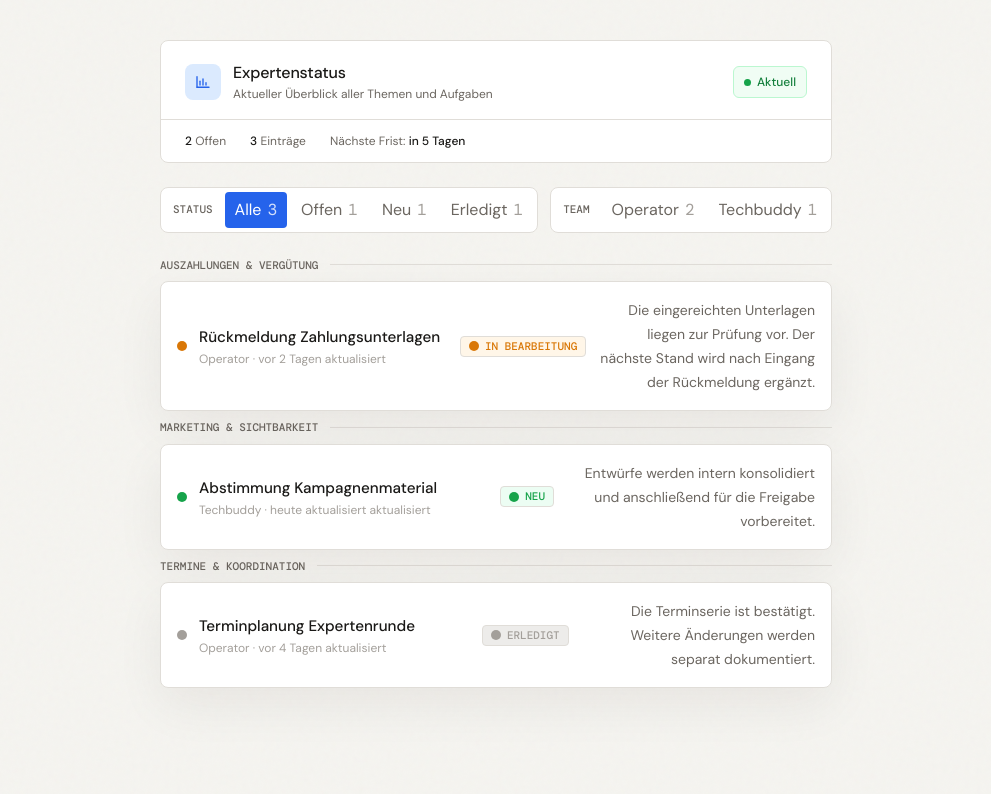
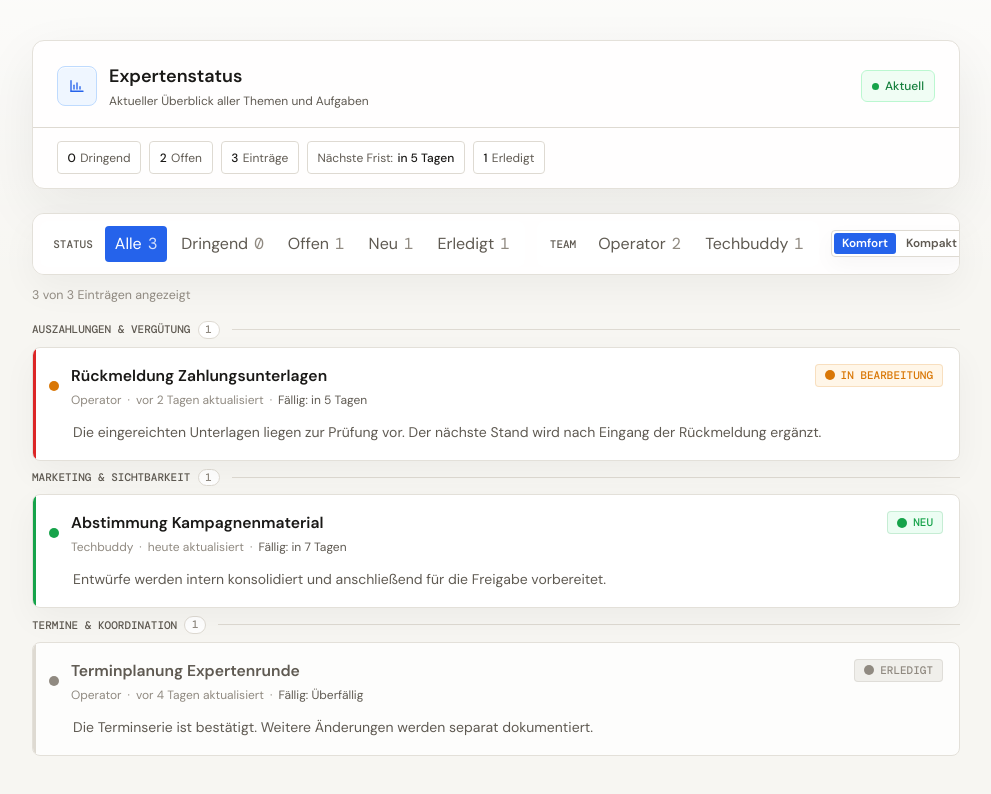
Before and after one commit to zeroedge-code/exp-status, a React (Vite) app: page / in a window 1280 px wide. Shown: the top 794 px of the page, without its empty margins (144-1135 px from the left). Built offline with nearby package versions, Linux system fonts and the light colour scheme.

Commit message:
Modernize status page layout

```diff
--- a/src/components/SkeletonRow.jsx
+++ b/src/components/SkeletonRow.jsx
@@ -1,7 +1,7 @@
 export function SkeletonRow({ delay = 0 }) {
   return (
     <div
-      className="card row-enter flex min-h-[76px] items-center gap-4 px-4 py-4"
+      className="card skeleton-row row-enter flex min-h-[86px] items-center gap-4 px-4 py-4"
       style={{ animationDelay: `${delay}ms` }}
       aria-hidden="true"
     >
@@ -9,6 +9,7 @@ export function SkeletonRow({ delay = 0 }) {
       <div className="min-w-0 flex-1">
         <div className="skeleton h-4 w-40 max-w-full rounded" />
         <div className="skeleton mt-3 h-3 w-56 max-w-full rounded" />
+        <div className="skeleton mt-3 h-3 w-full max-w-[32rem] rounded" />
       </div>
       <div className="skeleton hidden h-6 w-24 rounded sm:block" />
     </div>
--- a/src/components/StatusBadge.jsx
+++ b/src/components/StatusBadge.jsx
@@ -1,4 +1,8 @@
 const statusMeta = {
+  urgent: {
+    color: 'var(--danger)',
+    background: 'var(--color-danger-soft)',
+  },
   available: {
     color: 'var(--success)',
     background: 'var(--color-success-soft)',
--- a/src/components/StatusCard.jsx
+++ b/src/components/StatusCard.jsx
@@ -1,10 +1,15 @@
 import { StatusBadge } from './StatusBadge.jsx'
 
-export function StatusCard({ entry, badgeStatus, badgeLabel, meta, delay = 0 }) {
+export function StatusCard({ entry, badgeStatus, badgeLabel, meta, delay = 0, compact = false }) {
+  const titleId = `status-card-title-${entry.id}`
+
   return (
     <article
-      className="card row-enter group grid gap-3 px-4 py-4 transition hover:bg-[var(--bg-elevated)] sm:grid-cols-[minmax(0,1fr)_auto_minmax(11rem,0.8fr)] sm:items-center"
-      style={{ animationDelay: `${delay}ms` }}
+      aria-labelledby={titleId}
+      className={`card status-card row-enter group grid gap-3 transition sm:grid-cols-[minmax(0,1fr)_auto] sm:items-start ${
+        compact ? 'status-card-compact' : ''
+      } ${badgeStatus === 'away' ? 'status-card-done' : ''}`}
+      style={{ animationDelay: `${delay}ms`, '--status-accent': getAccentColor(entry, badgeStatus) }}
     >
       <div className="flex min-w-0 items-center gap-3">
         <span
@@ -13,25 +18,50 @@ export function StatusCard({ entry, badgeStatus, badgeLabel, meta, delay = 0 })
           aria-hidden="true"
         />
         <div className="min-w-0">
-          <h3 className="truncate text-[0.95rem] font-medium leading-6 text-[var(--text-primary)]">
+          <h3 id={titleId} className="text-[0.98rem] font-semibold leading-6 text-[var(--text-primary)]">
             {entry.title}
           </h3>
-          {meta && (
-            <p className="mt-0.5 truncate text-xs text-[var(--text-muted)]">{meta}</p>
-          )}
+          {meta && <CardMeta meta={meta} />}
         </div>
       </div>
       <StatusBadge status={badgeStatus} label={badgeLabel} />
-      <p className="min-w-0 text-sm leading-6 text-[var(--text-secondary)] sm:text-right">
+      <p className="status-card-description min-w-0 text-sm leading-6 text-[var(--text-secondary)] sm:col-span-2 sm:pl-6">
         {entry.description || 'Kein Hinweis hinterlegt'}
       </p>
     </article>
   )
 }
 
+function CardMeta({ meta }) {
+  if (typeof meta === 'string') {
+    return <p className="mt-1 text-xs text-[var(--text-muted)]">{meta}</p>
+  }
+
+  return (
+    <p className="mt-1 flex flex-wrap gap-x-1.5 gap-y-1 text-xs text-[var(--text-muted)]">
+      <span>{meta.owner}</span>
+      <span aria-hidden="true">·</span>
+      <span>{meta.updated}</span>
+      <span aria-hidden="true">·</span>
+      <span className={meta.overdue ? 'font-medium text-[var(--danger)]' : 'text-[var(--text-secondary)]'}>
+        {meta.due}
+      </span>
+    </p>
+  )
+}
+
 function getStatusColor(status) {
+  if (status === 'urgent') return 'var(--danger)'
   if (status === 'available') return 'var(--success)'
   if (status === 'busy') return 'var(--warning)'
   if (status === 'offline') return 'var(--danger)'
   return 'var(--text-muted)'
 }
+
+function getAccentColor(entry, badgeStatus) {
+  if (entry.status === 'Dringend' || entry.priority === 'Hohe Priorität') return 'var(--danger)'
+  if (badgeStatus === 'urgent') return 'var(--danger)'
+  if (badgeStatus === 'available') return 'var(--success)'
+  if (badgeStatus === 'busy') return 'var(--warning)'
+  return 'var(--border)'
+}
--- a/src/index.css
+++ b/src/index.css
@@ -2,13 +2,13 @@
 @import "tailwindcss";
 
 :root {
-  --bg-base: #f5f4f0;
+  --bg-base: #f7f6f2;
   --bg-surface: #ffffff;
-  --bg-elevated: #edecea;
-  --border: #e0ddd8;
+  --bg-elevated: #f0efeb;
+  --border: #dedad2;
   --text-primary: #1a1917;
-  --text-secondary: #6b6660;
-  --text-muted: #a39f9a;
+  --text-secondary: #5f5a52;
+  --text-muted: #908a81;
   --accent: #2563eb;
   --accent-hover: #1d4ed8;
   --success: #16a34a;
@@ -18,7 +18,7 @@
   --radius-md: 8px;
   --radius-lg: 12px;
   --focus-ring: 0 0 0 2px var(--accent);
-  --shadow-soft: 0 18px 50px rgba(26, 25, 23, 0.06);
+  --shadow-soft: 0 18px 45px rgba(26, 25, 23, 0.05);
 
   --color-background-primary: var(--bg-surface);
   --color-background-secondary: var(--bg-elevated);
@@ -137,9 +137,9 @@ textarea:focus-visible {
   display: inline-flex;
   align-items: center;
   gap: 0.375rem;
-  border: 1px solid var(--border);
+  border: 1px solid color-mix(in srgb, currentColor 18%, transparent);
   border-radius: var(--radius-sm);
-  padding: 0.25rem 0.5rem;
+  padding: 0.3125rem 0.5625rem;
   background: var(--bg-surface);
   color: var(--text-secondary);
   font-family: "DM Mono", ui-monospace, monospace;
@@ -147,6 +147,277 @@ textarea:focus-visible {
   font-weight: 500;
   line-height: 1;
   text-transform: uppercase;
+}
+
+.status-page {
+  background:
+    linear-gradient(180deg, rgba(255, 255, 255, 0.58), rgba(255, 255, 255, 0) 18rem),
+    var(--bg-base);
+}
+
+.status-shell {
+  width: min(100%, 58rem);
+}
+
+.status-header {
+  overflow: hidden;
+  border: 1px solid color-mix(in srgb, var(--border) 82%, white);
+  border-radius: var(--radius-lg);
+  background: color-mix(in srgb, var(--bg-surface) 94%, var(--bg-base));
+  box-shadow: 0 20px 55px rgba(26, 25, 23, 0.07);
+}
+
+.status-header-top {
+  display: flex;
+  align-items: center;
+  justify-content: space-between;
+  gap: 1rem;
+  padding: 1.35rem 1.5rem 1.1rem;
+}
+
+.status-icon {
+  display: flex;
+  width: 2.5rem;
+  height: 2.5rem;
+  flex: 0 0 auto;
+  align-items: center;
+  justify-content: center;
+  border: 1px solid #bfdbfe;
+  border-radius: var(--radius-md);
+  background: #eff6ff;
+  box-shadow: inset 0 1px 0 rgba(255, 255, 255, 0.7);
+}
+
+.status-summary {
+  display: flex;
+  flex-wrap: wrap;
+  gap: 0.5rem;
+  padding: 0.85rem 1.5rem;
+}
+
+.status-summary-item {
+  display: inline-flex;
+  align-items: baseline;
+  gap: 0.28rem;
+  border: 1px solid var(--border);
+  border-radius: var(--radius-sm);
+  background: rgba(255, 255, 255, 0.66);
+  padding: 0.4rem 0.6rem;
+  color: var(--text-secondary);
+  font-size: 0.75rem;
+}
+
+.status-toolbar {
+  margin-bottom: 0.7rem;
+  display: flex;
+  align-items: center;
+  justify-content: space-between;
+  gap: 0.75rem;
+  overflow-x: auto;
+  border: 1px solid color-mix(in srgb, var(--border) 84%, white);
+  border-radius: var(--radius-lg);
+  background: color-mix(in srgb, var(--bg-surface) 94%, var(--bg-base));
+  padding: 0.45rem;
+  box-shadow: 0 14px 36px rgba(26, 25, 23, 0.045);
+  scrollbar-width: none;
+}
+
+.status-toolbar::-webkit-scrollbar {
+  display: none;
+}
+
+.filter-status {
+  margin: 0 0 1rem;
+  color: var(--text-muted);
+  font-size: 0.78rem;
+}
+
+.view-toggle {
+  display: inline-flex;
+  flex: 0 0 auto;
+  gap: 0.125rem;
+  border: 1px solid var(--border);
+  border-radius: var(--radius-sm);
+  background: var(--bg-surface);
+  padding: 0.125rem;
+  box-shadow: 0 8px 22px rgba(26, 25, 23, 0.035);
+}
+
+.view-toggle button {
+  border: 0;
+  border-radius: calc(var(--radius-sm) - 1px);
+  background: transparent;
+  color: var(--text-secondary);
+  padding: 0.28rem 0.5rem;
+  font-size: 0.74rem;
+  font-weight: 600;
+  line-height: 1;
+}
+
+.view-toggle button:hover {
+  background: var(--bg-elevated);
+  color: var(--text-primary);
+}
+
+.view-toggle .view-toggle-button-active {
+  background: var(--accent);
+  color: #ffffff;
+}
+
+.status-card {
+  position: relative;
+  overflow: hidden;
+  border-color: color-mix(in srgb, var(--border) 84%, white);
+  padding: 1rem;
+  box-shadow: 0 12px 34px rgba(26, 25, 23, 0.045);
+}
+
+.status-card::before {
+  content: "";
+  position: absolute;
+  inset: 0 auto 0 0;
+  width: 3px;
+  background: var(--status-accent, var(--border));
+}
+
+.status-card:hover {
+  border-color: color-mix(in srgb, var(--accent) 28%, var(--border));
+  background: color-mix(in srgb, var(--bg-surface) 76%, var(--bg-elevated));
+  box-shadow: 0 18px 42px rgba(26, 25, 23, 0.065);
+}
+
+.status-card-compact {
+  gap: 0.5rem;
+  padding-block: 0.72rem;
+}
+
+.status-card-compact .badge {
+  padding: 0.25rem 0.48rem;
+  font-size: 0.64rem;
+}
+
+.status-card-compact .status-card-description {
+  display: -webkit-box;
+  overflow: hidden;
+  -webkit-box-orient: vertical;
+  -webkit-line-clamp: 2;
+  font-size: 0.83rem;
+  line-height: 1.35rem;
+}
+
+.status-card-compact h3 {
+  font-size: 0.93rem;
+  line-height: 1.35rem;
+}
+
+.status-card-compact p {
+  margin-top: 0.2rem;
+}
+
+.status-card-done {
+  --status-accent: var(--border) !important;
+  background: color-mix(in srgb, var(--bg-surface) 76%, var(--bg-base));
+  box-shadow: none;
+}
+
+.status-card-done h3,
+.status-card-done .status-card-description {
+  color: var(--text-secondary);
+}
+
+.status-card-done .status-dot {
+  color: var(--text-muted) !important;
+}
+
+.category-heading {
+  margin-top: 1.35rem;
+  display: flex;
+  align-items: center;
+  gap: 0.75rem;
+}
+
+.category-heading:first-child {
+  margin-top: 0;
+}
+
+.category-title {
+  display: inline-flex;
+  align-items: center;
+  gap: 0.45rem;
+  white-space: nowrap;
+}
+
+.category-count {
+  border: 1px solid var(--border);
+  border-radius: 999px;
+  background: var(--bg-surface);
+  padding: 0.08rem 0.42rem;
+  color: var(--text-muted);
+  font-family: "DM Mono", ui-monospace, monospace;
+  font-size: 0.68rem;
+  line-height: 1.2;
+}
+
+.empty-state {
+  border-style: dashed;
+  background: color-mix(in srgb, var(--bg-surface) 82%, var(--bg-base));
+  box-shadow: none;
+}
+
+.skeleton-row {
+  border-color: color-mix(in srgb, var(--border) 84%, white);
+  box-shadow: 0 12px 34px rgba(26, 25, 23, 0.035);
+}
+
+.filter-group {
+  flex: 0 0 auto;
+  border-color: transparent;
+  box-shadow: none;
+}
+
+@media (max-width: 640px) {
+  .status-header-top {
+    align-items: flex-start;
+    flex-direction: column;
+    padding: 1.1rem;
+  }
+
+  .status-summary {
+    padding: 0.85rem 1.1rem;
+  }
+
+  .status-summary {
+    gap: 0.4rem;
+  }
+
+  .status-summary-item {
+    padding: 0.34rem 0.5rem;
+    font-size: 0.7rem;
+  }
+
+  .status-toolbar {
+    align-items: stretch;
+    flex-direction: column;
+    overflow-x: visible;
+  }
+
+  .filter-group {
+    width: 100%;
+    overflow-x: auto;
+    scrollbar-width: none;
+  }
+
+  .filter-group::-webkit-scrollbar {
+    display: none;
+  }
+
+  .view-toggle {
+    width: 100%;
+  }
+
+  .view-toggle button {
+    flex: 1;
+  }
 }
 
 .btn-primary,
--- a/src/statusShared.jsx
+++ b/src/statusShared.jsx
@@ -4,10 +4,16 @@ import { StatusCard } from './components/StatusCard.jsx'
 import { SkeletonRow } from './components/SkeletonRow.jsx'
 import { categories, defaultDisplaySettings, formatDate } from './statusData.js'
 
-const statusFilterOptions = ['Alle', 'Offen', 'Neu', 'Erledigt']
+const statusFilterOptions = ['Alle', 'Dringend', 'Offen', 'Neu', 'Erledigt']
 const ownerFilterOptions = ['Operator', 'Techbuddy']
+const viewModeStorageKey = 'expertenstatus-view-mode'
 
 const statusConfig = {
+  Dringend: {
+    key: 'urgent',
+    filterKey: 'dringend',
+    label: 'DRINGEND',
+  },
   Offen: {
     key: 'busy',
     filterKey: 'offen',
@@ -33,13 +39,19 @@ export function StatusPage({
 }) {
   const displaySettings = { ...defaultDisplaySettings, ...settings }
   const [activeFilter, setActiveFilter] = useState('alle')
+  const [compactMode, setCompactMode] = useState(() => getStoredCompactMode())
   const latestUpdate = getLatestUpdate(statusEntries)
-  const visibleEntries = statusEntries.filter((entry) => entryMatchesFilter(entry, activeFilter))
+  const visibleEntries = sortEntriesByRelevance(
+    statusEntries.filter((entry) => entryMatchesFilter(entry, activeFilter)),
+  )
   const openEntries = statusEntries.filter((entry) => normalizeStatus(entry.status) !== 'erledigt')
   const nextDueEntry = getNextDueEntry(openEntries)
   const stats = useMemo(
     () => ({
-      offen: statusEntries.filter((entry) => normalizeStatus(entry.status) !== 'erledigt').length,
+      dringend: statusEntries.filter((entry) => normalizeStatus(entry.status) === 'dringend').length,
+      offen: statusEntries.filter((entry) => normalizeStatus(entry.status) === 'offen').length,
+      aktiv: statusEntries.filter((entry) => normalizeStatus(entry.status) !== 'erledigt').length,
+      erledigt: statusEntries.filter((entry) => normalizeStatus(entry.status) === 'erledigt').length,
       eintraege: statusEntries.length,
       naechsteFrist:
         displaySettings.showNextDue && nextDueEntry ? getDueText(getDueDate(nextDueEntry)) : null,
@@ -48,48 +60,21 @@ export function StatusPage({
   )
 
   return (
-    <main className="min-h-screen px-4 py-6 sm:py-10">
-      <div className="mx-auto max-w-2xl">
-        <header
-          style={{
-            background: 'white',
-            borderRadius: 'var(--radius-md)',
-            border: '0.5px solid var(--border)',
-            overflow: 'hidden',
-            marginBottom: '1.5rem',
-          }}
-        >
-          <div
-            style={{
-              padding: '20px 24px 16px',
-              display: 'flex',
-              justifyContent: 'space-between',
-              alignItems: 'center',
-              gap: '16px',
-            }}
-          >
+    <main className="status-page min-h-screen px-4 py-6 sm:py-10">
+      <div className="status-shell mx-auto">
+        <header className="status-header mb-6">
+          <div className="status-header-top">
             <div style={{ display: 'flex', alignItems: 'center', gap: '12px', minWidth: 0 }}>
-              <div
-                style={{
-                  width: '36px',
-                  height: '36px',
-                  background: '#dbeafe',
-                  borderRadius: '8px',
-                  display: 'flex',
-                  alignItems: 'center',
-                  justifyContent: 'center',
-                  flexShrink: 0,
-                }}
-              >
+              <div className="status-icon">
                 <ChartBarIcon />
               </div>
               <div style={{ minWidth: 0 }}>
                 <h1
                   style={{
-                    fontSize: '16px',
-                    fontWeight: 500,
+                    fontSize: '18px',
+                    fontWeight: 600,
                     margin: 0,
-                    letterSpacing: '-0.01em',
+                    letterSpacing: 0,
                   }}
                 >
                   Expertenstatus
@@ -99,7 +84,7 @@ export function StatusPage({
                   style={{
                     fontSize: '12px',
                     color: 'var(--text-secondary)',
-                    margin: 0,
+                    margin: '2px 0 0',
                   }}
                 >
                   Aktueller Überblick aller Themen und Aufgaben
@@ -119,31 +104,36 @@ export function StatusPage({
           {displaySettings.showHeaderSummary && (
             <>
               <div style={{ height: '0.5px', background: 'var(--border)' }} />
-              <div
-                style={{
-                  padding: '12px 24px',
-                  display: 'flex',
-                  gap: '24px',
-                  flexWrap: 'wrap',
-                }}
-              >
-                <span style={{ fontSize: '12px', color: 'var(--text-secondary)' }}>
+              <div className="status-summary">
+                <span className="status-summary-item">
                   <span style={{ fontWeight: 500, color: 'var(--text-primary)' }}>
-                    {stats.offen}
+                    {stats.dringend}
+                  </span>{' '}
+                  Dringend
+                </span>
+                <span className="status-summary-item">
+                  <span style={{ fontWeight: 500, color: 'var(--text-primary)' }}>
+                    {stats.aktiv}
                   </span>{' '}
                   Offen
                 </span>
-                <span style={{ fontSize: '12px', color: 'var(--text-secondary)' }}>
+                <span className="status-summary-item">
                   <span style={{ fontWeight: 500, color: 'var(--text-primary)' }}>
                     {stats.eintraege}
                   </span>{' '}
                   Einträge
                 </span>
-                <span style={{ fontSize: '12px', color: 'var(--text-secondary)' }}>
+                <span className="status-summary-item">
                   Nächste Frist:{' '}
                   <span style={{ fontWeight: 500, color: 'var(--text-primary)' }}>
                     {stats.naechsteFrist ?? 'Keine'}
                   </span>
+                </span>
+                <span className="status-summary-item">
+                  <span style={{ fontWeight: 500, color: 'var(--text-primary)' }}>
+                    {stats.erledigt}
+                  </span>{' '}
+                  Erledigt
                 </span>
               </div>
             </>
@@ -153,7 +143,7 @@ export function StatusPage({
         </header>
 
         {displaySettings.showFilters && (
-          <div className="-mx-4 mb-5 flex gap-3 overflow-x-auto px-4 pb-1 [scrollbar-width:none] [&::-webkit-scrollbar]:hidden">
+          <div className="status-toolbar">
             <FilterGroup
               label="Status"
               options={statusFilterOptions}
@@ -168,8 +158,29 @@ export function StatusPage({
               activeFilter={activeFilter}
               setActiveFilter={setActiveFilter}
             />
+            <span className="view-toggle" aria-label="Ansicht">
+              {['Komfort', 'Kompakt'].map((mode) => {
+                const isCompactOption = mode === 'Kompakt'
+                const isActive = compactMode === isCompactOption
+                return (
+                  <button
+                    key={mode}
+                    type="button"
+                    aria-pressed={isActive}
+                    onClick={() => updateCompactMode(isCompactOption, setCompactMode)}
+                    className={isActive ? 'view-toggle-button-active' : ''}
+                  >
+                    {mode}
+                  </button>
+                )
+              })}
+            </span>
           </div>
         )}
+        <p className="filter-status">
+          {visibleEntries.length} von {statusEntries.length} Einträgen angezeigt
+          {activeFilter !== 'alle' ? ` · Filter: ${getFilterLabel(activeFilter)}` : ''}
+        </p>
 
         {loading ? (
           <div className="grid gap-2">
@@ -185,8 +196,11 @@ export function StatusPage({
                   if (entries.length === 0) return null
                   return (
                     <section key={category} className="grid gap-2">
-                      <div className="mt-4 flex items-center gap-3 first:mt-0">
-                        <h2 className="label">{category}</h2>
+                      <div className="category-heading">
+                        <h2 className="label category-title">
+                          {category}
+                          <span className="category-count">{entries.length}</span>
+                        </h2>
                         <div className="divider flex-1" />
                       </div>
                       {entries.map((entry, index) => (
@@ -195,8 +209,9 @@ export function StatusPage({
                           entry={entry}
                           badgeStatus={getBadgeStatus(entry.status)}
                           badgeLabel={getBadgeLabel(entry.status)}
-                          meta={`${getOwner(entry).label} · ${formatRelativeUpdated(entry.updatedAt)} aktualisiert`}
+                          meta={getCardMeta(entry)}
                           delay={index * 60}
+                          compact={compactMode}
                         />
                       ))}
                     </section>
@@ -208,13 +223,14 @@ export function StatusPage({
                     entry={entry}
                     badgeStatus={getBadgeStatus(entry.status)}
                     badgeLabel={getBadgeLabel(entry.status)}
-                    meta={`${getOwner(entry).label} · ${formatRelativeUpdated(entry.updatedAt)} aktualisiert`}
+                    meta={getCardMeta(entry)}
                     delay={index * 60}
+                    compact={compactMode}
                   />
                 ))}
           </div>
         ) : (
-          <div className="card px-5 py-8 text-center">
+          <div className="card empty-state px-5 py-8 text-center">
             <p className="font-display text-sm text-[var(--text-primary)]">Keine Einträge</p>
             <p className="mt-2 text-sm text-[var(--text-secondary)]">
               Für den aktuellen Filter liegen keine Statusmeldungen vor.
@@ -228,7 +244,7 @@ export function StatusPage({
 
 function FilterGroup({ label, options, entries, activeFilter, setActiveFilter }) {
   return (
-    <div className="flex w-max items-center gap-1 rounded-[var(--radius-md)] border border-[var(--border)] bg-[var(--bg-surface)] p-1">
+    <div className="filter-group flex w-max items-center gap-1 rounded-[var(--radius-md)] border border-[var(--border)] bg-[var(--bg-surface)] p-1">
       <span className="label px-2">{label}</span>
       {options.map((filter) => {
         const filterKey = filter.toLowerCase()
@@ -296,14 +312,47 @@ function entryMatchesFilter(entry, activeFilter) {
   return normalizeStatus(entry.status) === activeFilter || getOwner(entry).key === activeFilter
 }
 
+function sortEntriesByRelevance(entries) {
+  return [...entries].sort((first, second) => {
+    const statusDiff = getStatusRank(first) - getStatusRank(second)
+    if (statusDiff !== 0) return statusDiff
+    return getDueDate(first) - getDueDate(second)
+  })
+}
+
+function getStatusRank(entry) {
+  if (normalizeKnownStatus(entry.status) === 'Dringend' || entry.priority === 'Hohe Priorität') return 0
+  if (normalizeKnownStatus(entry.status) === 'Neu') return 1
+  if (normalizeKnownStatus(entry.status) === 'Offen') return 2
+  return 3
+}
+
 function getFilterCount(entries, filterKey) {
   if (filterKey === 'alle') return entries.length
   return entries.filter((entry) => entryMatchesFilter(entry, filterKey)).length
 }
 
+function getFilterLabel(filterKey) {
+  if (filterKey === 'techbuddy') return 'Techbuddy'
+  if (filterKey === 'operator') return 'Operator'
+  const knownOption = statusFilterOptions.find((option) => option.toLowerCase() === filterKey)
+  return knownOption || filterKey
+}
+
+function getStoredCompactMode() {
+  if (typeof window === 'undefined') return false
+  return window.localStorage.getItem(viewModeStorageKey) === 'compact'
+}
+
+function updateCompactMode(compactMode, setCompactMode) {
+  setCompactMode(compactMode)
+  window.localStorage.setItem(viewModeStorageKey, compactMode ? 'compact' : 'comfort')
+}
+
 function normalizeKnownStatus(status) {
   if (status === 'Erledigt') return 'Erledigt'
   if (status === 'Neu') return 'Neu'
+  if (status === 'Dringend') return 'Dringend'
   return 'Offen'
 }
 
@@ -327,6 +376,16 @@ function getOwner(entry) {
     return { key: 'techbuddy', label: 'Techbuddy' }
   }
   return { key: 'operator', label: 'Operator' }
+}
+
+function getCardMeta(entry) {
+  const dueDate = getDueDate(entry)
+  return {
+    owner: getOwner(entry).label,
+    updated: `${formatRelativeUpdated(entry.updatedAt)} aktualisiert`,
+    due: `Fällig: ${getDueText(dueDate)}`,
+    overdue: isOverdue(dueDate) && normalizeKnownStatus(entry.status) !== 'Erledigt',
+  }
 }
 
 function getDueDate(entry) {
@@ -353,6 +412,14 @@ function getDueText(date) {
   return formatDate(toDateInputValue(date))
 }
 
+function isOverdue(date) {
+  const today = new Date()
+  today.setHours(0, 0, 0, 0)
+  const compareDate = new Date(date)
+  compareDate.setHours(0, 0, 0, 0)
+  return compareDate < today
+}
+
 function formatRelativeUpdated(dateValue) {
   const timestamp = Date.parse(`${dateValue}T00:00:00`)
   if (!Number.isFinite(timestamp)) return 'ohne Datum'
@@ -366,7 +433,7 @@ function formatDistance(date) {
   compareDate.setHours(0, 0, 0, 0)
   const diffDays = Math.round((today - compareDate) / 86400000)
 
-  if (diffDays === 0) return 'heute aktualisiert'
+  if (diffDays === 0) return 'heute'
   if (diffDays === 1) return 'vor 1 Tag'
   if (diffDays > 1) return `vor ${diffDays} Tagen`
   if (diffDays === -1) return 'morgen'
```
Also changed, not shown: 1 other file (tests, documents, lock files or other folders).
